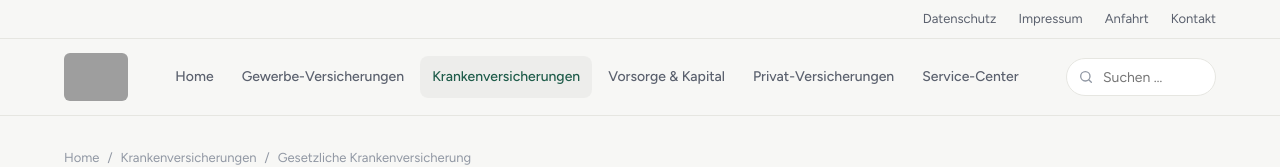
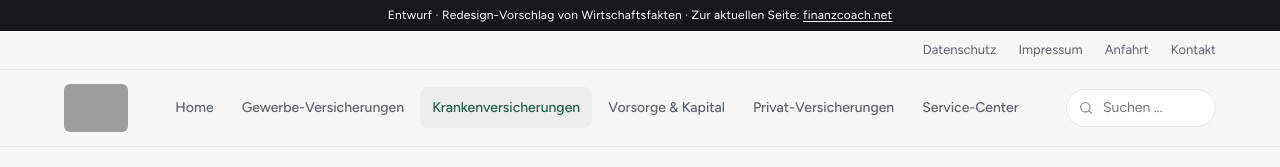
Before and after one commit to wirtschaftsfakten/finanzcoach-redesign, a plain HTML site: page index.html in a window 1280 px wide. Shown: the top 167 px of the page. Drawn offline with Linux system fonts and the light colour scheme; grey boxes are pictures that could not be loaded.

Commit message:
Hinweis Entwurf oben, damit die Seite nicht mit dem Original verwechselt wird
Co-Authored-By: Claude Opus 5.5 <noreply@anthropic.com>

```diff
--- a/index.html
+++ b/index.html
@@ -25,6 +25,9 @@
   body { background: var(--bg); color: var(--tinte); font-family: "Figtree", system-ui, sans-serif; font-size: 16px; line-height: 1.55; -webkit-font-smoothing: antialiased; }
   a { color: inherit; text-decoration: none; }
   .breite { max-width: 1200px; margin: 0 auto; padding: 0 24px; }
+
+  .entwurf { background: var(--tinte); color: #fff; font-size: 12px; text-align: center; padding: 6px 16px; letter-spacing: 0.02em; }
+  .entwurf a { text-decoration: underline; text-underline-offset: 2px; }
 
   /* Kopf */
   .leiste-oben { border-bottom: 1px solid var(--linie); font-size: 13px; color: var(--mittel); }
@@ -124,6 +127,7 @@
 </style>
 </head>
 <body>
+<div class="entwurf">Entwurf · Redesign-Vorschlag von Wirtschaftsfakten · Zur aktuellen Seite: <a href="https://finanzcoach.net/krankenversicherungen/gesetzliche-krankenversicherung/">finanzcoach.net</a></div>
 
 <div class="leiste-oben">
   <div class="breite">
```
